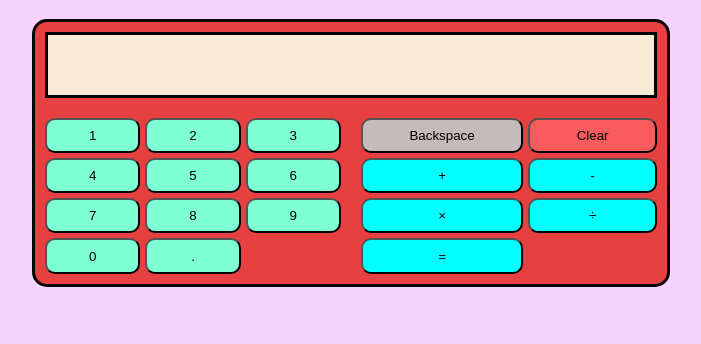
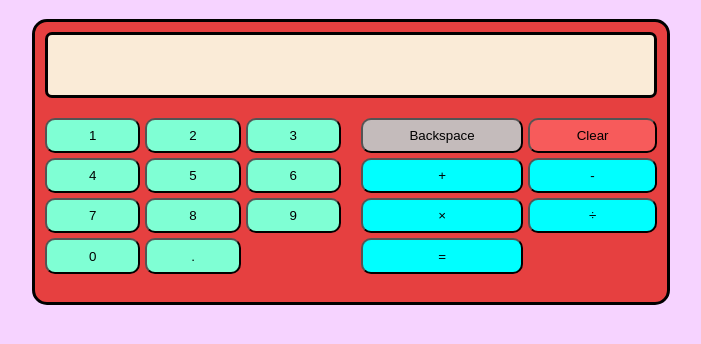
Before and after one commit to mcfidgi/Calculator, a plain HTML site: page index.html in a window 1280 px wide. Shown: the part 70-414 px from the top of the page, without its empty margins (289-990 px from the left). Drawn offline with Linux system fonts and the light colour scheme.

Commit message:
Made calculator slightly bigger and rounded the display's borders

```diff
--- a/style.css
+++ b/style.css
@@ -1,9 +1,14 @@
+html {
+    height: 50%;
+}
+
 body {
     display: flex;
     flex-direction: column;
     align-content: center;
     text-align: center;
     background-color: rgb(246, 211, 255);
+    height: 100%;
 }
 
 h1 {
@@ -12,7 +17,7 @@ h1 {
 
 #calculator {
     border-style: solid;
-    height: 50%;
+    min-height: 70%;
     width: 50%;
     align-self: center;
     background-color: rgb(230, 64, 64);
@@ -27,6 +32,7 @@ h1 {
     font-size: xx-large;
     margin: 10px;
     background-color: antiquewhite;
+    border-radius: 7px;
 }
 
 .buttons {
```
